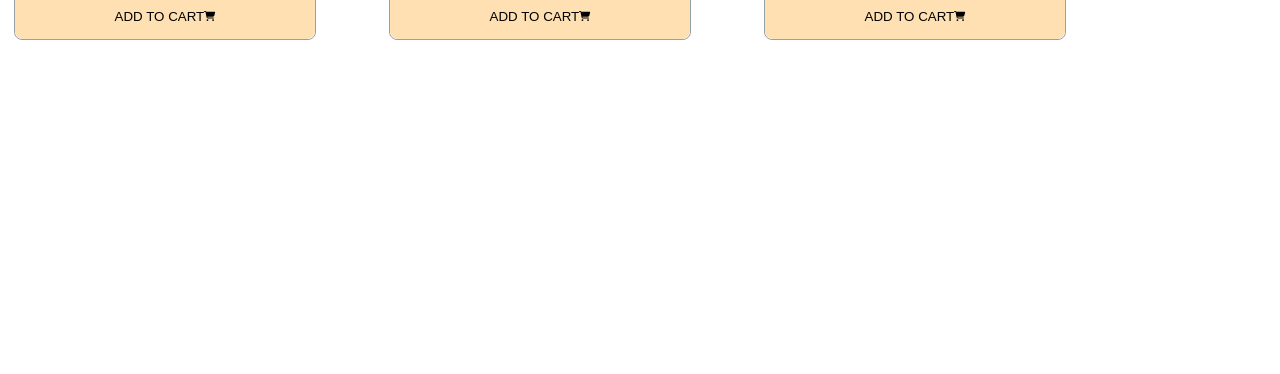
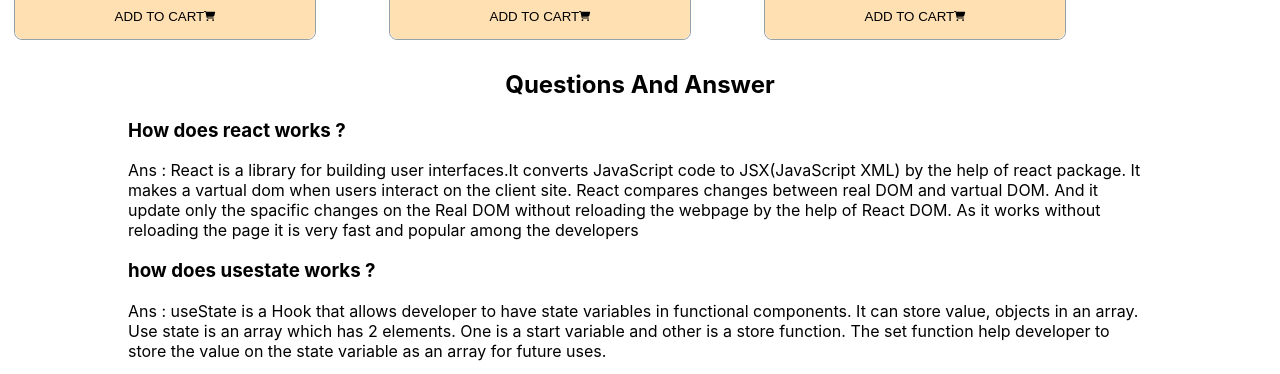
Before and after one commit to saiful489/assingment8, a React (Create React App) app: page / in a window 1280 px wide. Shown: the part 2318-2692 px from the top of the page. Before the commit the page ends 2368 px from the top, so only its background shows below. Built offline with nearby package versions, Linux system fonts and the light colour scheme.

Commit message:
about react add

```diff
--- a/src/App.js
+++ b/src/App.js
@@ -1,4 +1,5 @@
 import './App.css'
+import AboutReact from './components/AboutReact/AboutReact';
 import Products from "./components/Products/Products";
 
 function App() {
@@ -9,6 +10,7 @@ function App() {
         <p> pick 4 Bat</p>
       </div>
       <Products />
+      <AboutReact/>
 
     </div>
   );
--- /dev/null
+++ b/src/components/AboutReact/AboutReact.css
@@ -0,0 +1,7 @@
+.Qna-container h2 {
+    text-align: center;
+  }
+  .Qna-container {
+    width: 80%;
+    margin: 0 auto;
+  }
--- /dev/null
+++ b/src/components/AboutReact/AboutReact.js
@@ -0,0 +1,32 @@
+import React from "react";
+import "./AboutReact.css";
+
+const AboutReact = () => {
+  return (
+    <div className="Qna-container">
+      <h2>Questions And Answer</h2>
+
+      <h3>How does react works ?</h3>
+      <p>
+        Ans : React is a library for building user interfaces.It converts
+        JavaScript code to JSX(JavaScript XML) by the help of react package. It
+        makes a vartual dom when users interact on the client site. React
+        compares changes between real DOM and vartual DOM. And it update only
+        the spacific changes on the Real DOM without reloading the webpage by
+        the help of React DOM. As it works without reloading the page it is very
+        fast and popular among the developers
+      </p>
+
+      <h3>how does usestate works ? </h3>
+      <p>
+        Ans : useState is a Hook that allows developer to have state variables
+        in functional components. It can store value, objects in an array. Use
+        state is an array which has 2 elements. One is a start variable and
+        other is a store function. The set function help developer to store the
+        value on the state variable as an array for future uses.
+      </p>
+    </div>
+  );
+};
+
+export default AboutReact;
```
Also changed, not shown: 1 other file (tests, documents, lock files or other folders).
